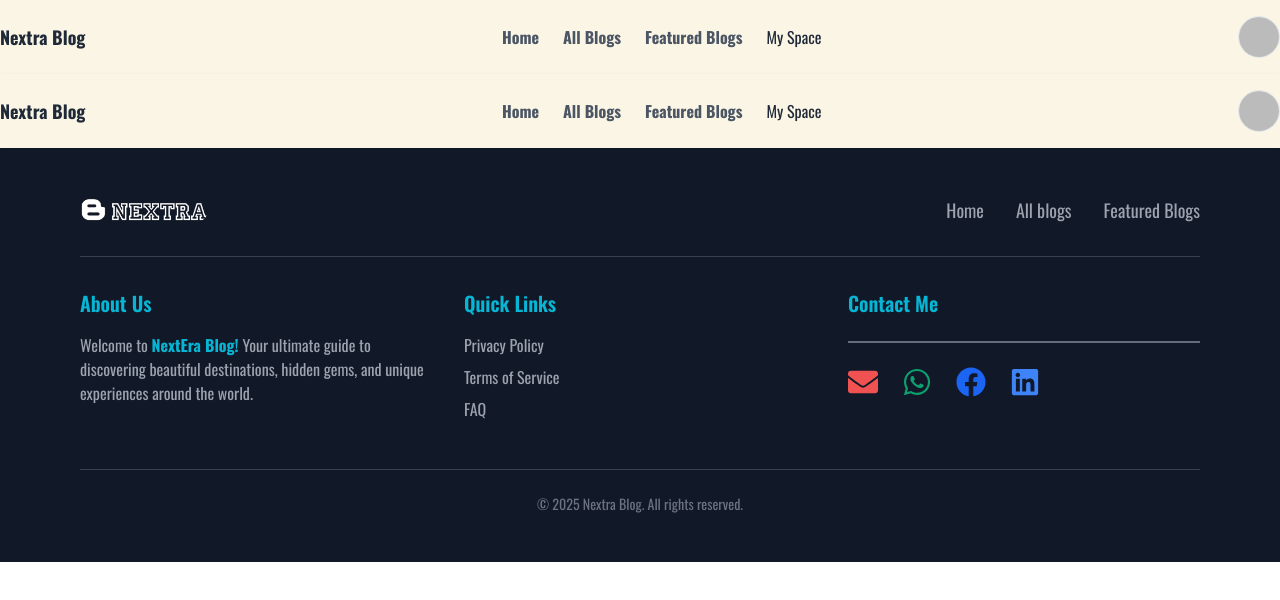
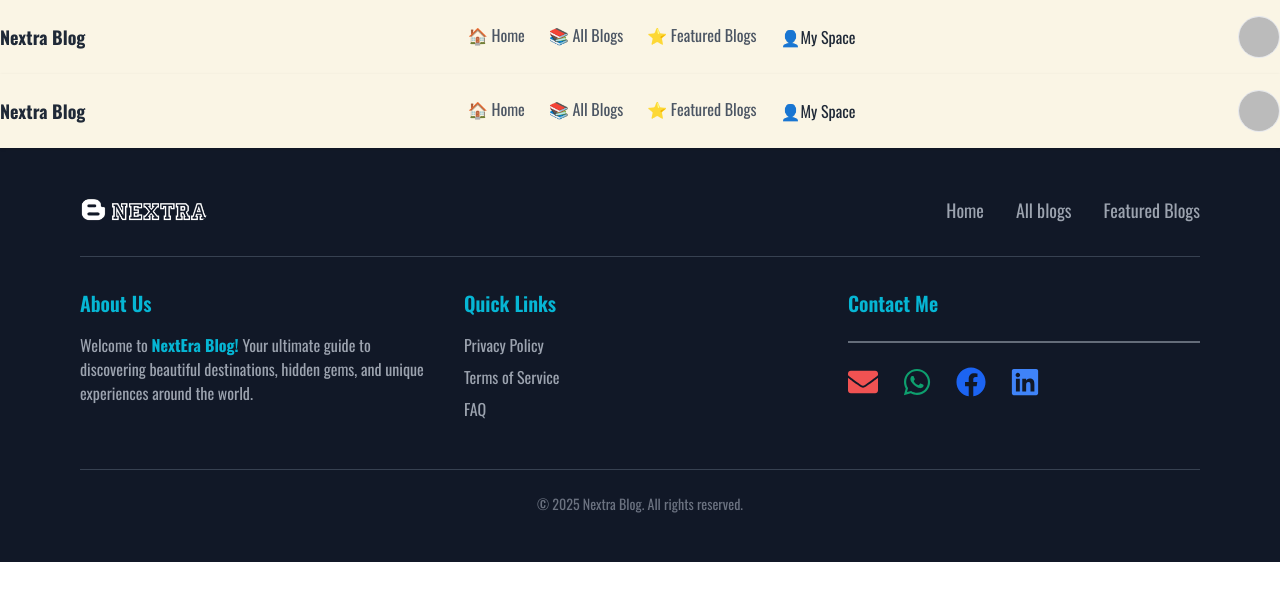
Before and after one commit to Moshiur-15/nextra-blog-client, a React (Vite) app: page /navber in a window 1280 px wide. Shown: the top 600 px of the page. Built offline with nearby package versions, Linux system fonts and the light colour scheme; no server answers; sample sign-in values are in the browser's storage.

Commit message:
wishlist page changes

```diff
--- a/src/Components/Navber.jsx
+++ b/src/Components/Navber.jsx
@@ -37,38 +37,44 @@ export default function Navbar() {
           </button>
 
           {/* Desktop Menu */}
-          <div className="hidden md:flex justify-center gap-6">
+          <div className="hidden md:flex items-center gap-6">
             <NavLink
               className={({ isActive }) =>
-                `hover:text-[#DCA54A] font-bold ${
-                  isActive ? "text-[#DCA54A] underline" : "text-gray-600"
+                `hover:text-[#DCA54A] duration-700 transition hover:border-b hover:border-yellow-300 pb-1 ${
+                  isActive
+                    ? "text-[#DCA54A] border-b border-yellow-300"
+                    : "text-gray-600"
                 }`
               }
               to="/"
             >
-              Home
+              🏠 Home
             </NavLink>
 
             <NavLink
               className={({ isActive }) =>
-                `hover:text-[#DCA54A] font-bold ${
-                  isActive ? "text-[#DCA54A] underline" : "text-gray-600"
+                `hover:text-[#DCA54A] duration-700 transition hover:border-b hover:border-yellow-300 pb-1 ${
+                  isActive
+                    ? "text-[#DCA54A] border-b border-yellow-300"
+                    : "text-gray-600"
                 }`
               }
               to="/allBlogs"
             >
-              All Blogs
+              📚 All Blogs
             </NavLink>
 
             <NavLink
               className={({ isActive }) =>
-                `hover:text-[#DCA54A] font-bold ${
-                  isActive ? "text-[#DCA54A] underline" : "text-gray-600"
+                `hover:text-[#DCA54A] duration-700 transition hover:border-b hover:border-yellow-300 pb-1 ${
+                  isActive
+                    ? "text-[#DCA54A] border-b border-yellow-300"
+                    : "text-gray-600"
                 }`
               }
               to="/featuredBlogs"
             >
-              Featured Blogs
+              ⭐ Featured Blogs
             </NavLink>
             {user && (
               <>
@@ -107,61 +113,85 @@ export default function Navbar() {
 
         {/* Mobile Dropdown Menu */}
         {menuOpen && (
-          <div className="md:hidden bg-white px-2 py-4 space-y-3 text-center">
+          <div className="md:hidden bg-white px-2 py-4 space-y-3 text-center ">
+            <div className="flex flex-col max-w-[110px] mx-auto">
               <NavLink
-              className="block text-gray-600 hover:text-[#DCA54A] font-bold"
+                className={({ isActive }) =>
+                  `hover:text-[#DCA54A] duration-700 transition hover:border-b hover:border-yellow-300 pb-1 ${
+                    isActive
+                      ? "text-[#DCA54A] border-b border-yellow-300"
+                      : "text-gray-600"
+                  }`
+                }
                 to="/"
                 onClick={() => setMenuOpen(false)}
               >
-              Home
+                🏠 Home
               </NavLink>
 
               <NavLink
-              className="block text-gray-600 hover:text-[#DCA54A] font-bold"
+                className={({ isActive }) =>
+                  `hover:text-[#DCA54A] duration-700 transition hover:border-b hover:border-yellow-300 pb-1 ${
+                    isActive
+                      ? "text-[#DCA54A] border-b border-yellow-300"
+                      : "text-gray-600"
+                  }`
+                }
                 to="/allBlogs"
                 onClick={() => setMenuOpen(false)}
               >
-              All Blogs
+                📚 All Blogs
               </NavLink>
 
               <NavLink
-              className="block text-gray-600 hover:text-[#DCA54A] font-bold"
+                className={({ isActive }) =>
+                  `hover:text-[#DCA54A] duration-700 transition hover:border-b hover:border-yellow-300 pb-1 ${
+                    isActive
+                      ? "text-[#DCA54A] border-b border-yellow-300"
+                      : "text-gray-600"
+                  }`
+                }
                 to="/featuredBlogs"
                 onClick={() => setMenuOpen(false)}
               >
-              Featured Blogs
+                ⭐Featured Blogs
               </NavLink>
               {user && (
                 <div className="flex flex-col gap-3 text-center">
                   <NavLink
                     className={({ isActive }) =>
-                    `hover:text-[#DCA54A] font-semibold w-full${
-                      isActive ? "text-black underline" : "text-black"
+                      `hover:text-[#DCA54A] duration-700 transition hover:border-b hover:border-yellow-300 pb-1 ${
+                        isActive
+                          ? "text-[#DCA54A] border-b border-yellow-300"
+                          : "text-gray-600"
                       }`
                     }
                     to="/addBlog"
                   >
-                  Add Blog
+                    📝 Add Blog
                   </NavLink>
                   <NavLink
                     className={({ isActive }) =>
-                    `hover:text-[#DCA54A] font-semibold w-full${
-                      isActive ? "text-black underline" : "text-black"
+                      `hover:text-[#DCA54A] duration-700 transition hover:border-b hover:border-yellow-300 pb-1 ${
+                        isActive
+                          ? "text-[#DCA54A] border-b border-yellow-300"
+                          : "text-gray-600"
                       }`
                     }
                     to="/wishlist"
                   >
-                  Wishlist
+                    🎁 Wishlist
                   </NavLink>
                   <button
                     type="submit"
                     onClick={logOut}
                     className="font-semibold w-full border py-2 bg-[#FAF5E5] hover:bg-[#DCA54A] hover:text-white duration-700 transition-all"
                   >
-                  Logout
+                    🔐 Logout
                   </button>
                 </div>
               )}
+            </div>
 
             {user ? (
               ""
--- a/src/Components/UseDropdown.jsx
+++ b/src/Components/UseDropdown.jsx
@@ -4,11 +4,7 @@ import { NavLink } from "react-router-dom";
 const UserDropdown = ({ user, logOut }) => {
   return (
     <div className="relative flex items-center gap-2 hover:text-[#DCA54A]">
-      <Dropdown
-        arrowIcon={false}
-        inline
-        label='My Space'
-      >
+      <Dropdown arrowIcon={false} inline label="👤My Space">
         <Dropdown.Header>
           <span className="block text-sm">{user?.displayName}</span>
           <span className="block truncate text-sm font-medium">
@@ -18,30 +14,34 @@ const UserDropdown = ({ user, logOut }) => {
         <Dropdown.Item>
           <NavLink
             className={({ isActive }) =>
-              `hover:text-[#DCA54A] font-semibold w-full text-left ${
-                isActive ? "text-black underline" : "text-black"
+              `hover:text-[#DCA54A] duration-700 transition hover:border-b hover:border-yellow-300 pb-1 ${
+                isActive
+                  ? "text-[#DCA54A] border-b border-yellow-300"
+                  : "text-gray-600"
               }`
             }
             to="/addBlog"
           >
-            Add Blog
+            📝 Add Blog
           </NavLink>
         </Dropdown.Item>
         <Dropdown.Item>
           <NavLink
             className={({ isActive }) =>
-              `hover:text-[#DCA54A] font-semibold w-full text-left ${
-                isActive ? "text-black underline" : "text-black"
+              `hover:text-[#DCA54A] duration-700 transition hover:border-b hover:border-yellow-300 pb-1 ${
+                isActive
+                  ? "text-[#DCA54A] border-b border-yellow-300"
+                  : "text-gray-600"
               }`
             }
             to="/wishlist"
           >
-            Wishlist
+            🎁 Wishlist
           </NavLink>
         </Dropdown.Item>
         <Dropdown.Divider />
         <Dropdown.Item onClick={logOut} className="font-semibold">
-          Logout
+          🔐 Logout
         </Dropdown.Item>
       </Dropdown>
     </div>
--- a/src/Pages/Wishlist .jsx
+++ b/src/Pages/Wishlist .jsx
@@ -8,6 +8,7 @@ import useAxios from "../hooks/interceptor";
 import Loading from "../Components/Loading";
 import { FaTrashAlt } from "react-icons/fa";
 import { TbListDetails } from "react-icons/tb";
+import img from "../assets/no wishlist data  img.jpeg";
 
 export default function Wishlist() {
   const [blogs, setBlogs] = useState([]);
@@ -150,7 +151,9 @@ export default function Wishlist() {
                         <td className="py-3 border text-gray-800 font-medium">
                           {blog.displayName}
                         </td>
-                        <td className="py-3 border text-gray-700">{blog.title}</td>
+                        <td className="py-3 border text-gray-700">
+                          {blog.title}
+                        </td>
                         <td className="py-3 border text-gray-600 font-semibold uppercase">
                           {blog.category}
                         </td>
@@ -176,9 +179,9 @@ export default function Wishlist() {
                 </table>
               </div>
             ) : (
-              <p className="text-red-500 text-3xl flex justify-center items-center min-h-[calc(100vh-400px)]">
-                No items in your wishlist. Start adding some!
-              </p>
+              <div className="min-h-[calc(100vh-600px)] flex flex-col justify-center items-center">
+                <img src={img} className="object-cover w-[600px] h-[400px]" alt="" />
+              </div>
             )}
           </div>
         </motion.div>
```
Also changed, not shown: src/assets/no wishlist data  img.jpeg (added). Lines whose indentation alone changed are shown as unchanged.
